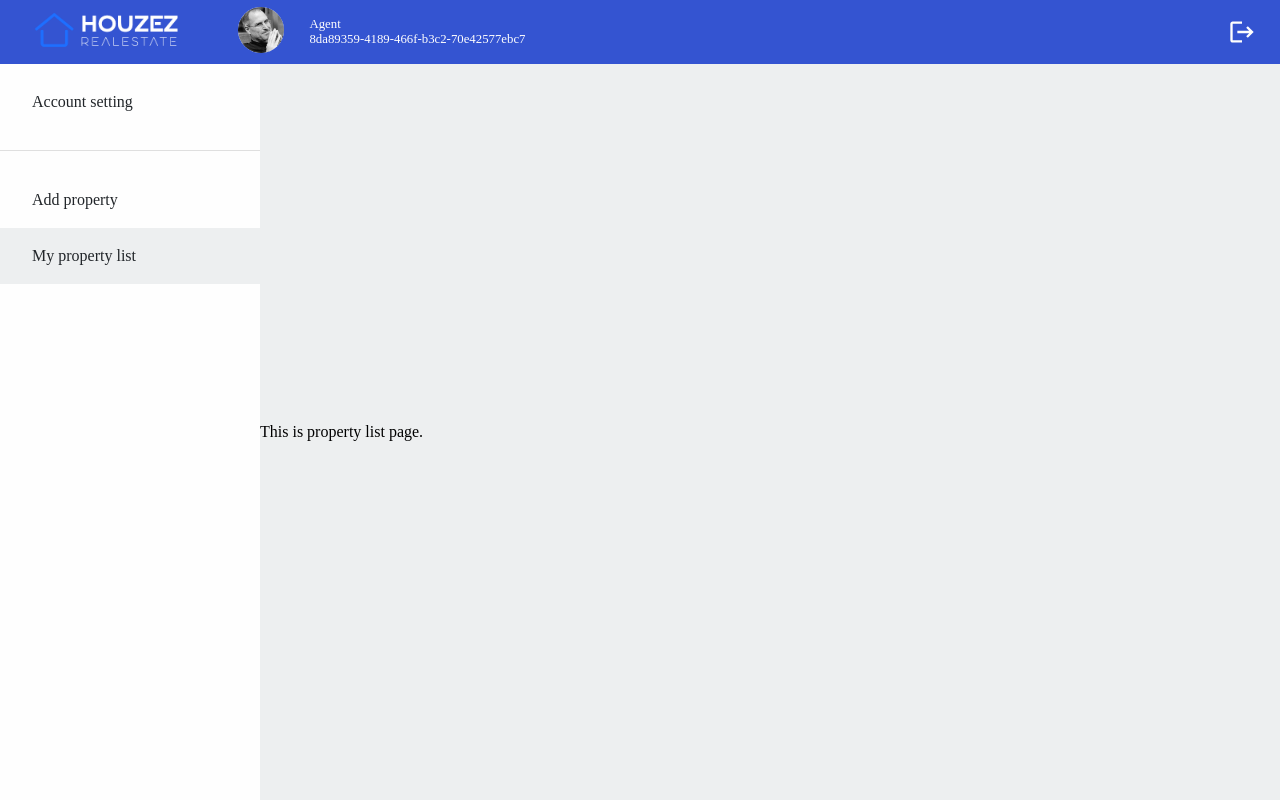
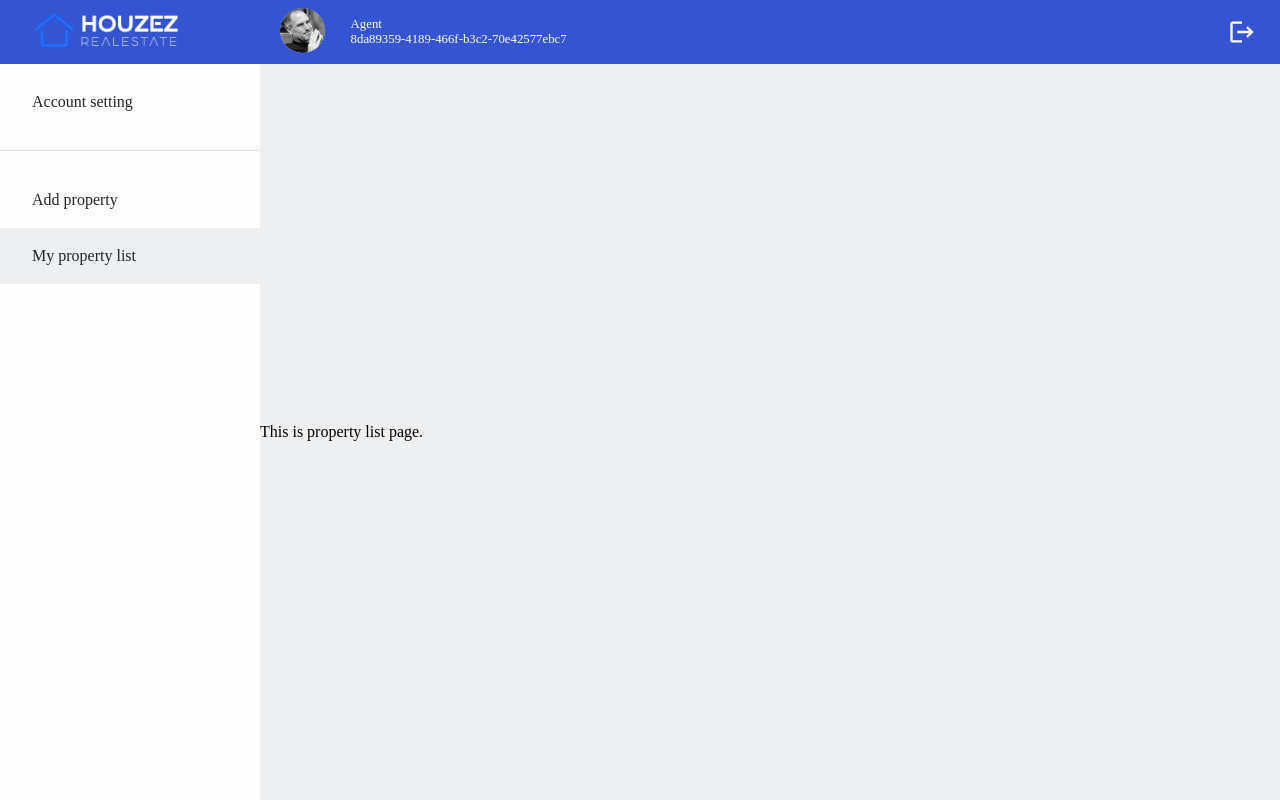
Before and after one commit to HouzezProject/houzez-app, a Next.js app: page /agent-management/property-list in a window 1280 px wide. Built offline with nearby package versions, Linux system fonts and the light colour scheme.

Commit message:
HZ 0303 Fix the size of avatar

```diff
--- a/src/components/AgentManagement/ManagementHeader.tsx
+++ b/src/components/AgentManagement/ManagementHeader.tsx
@@ -23,13 +23,14 @@ const ManagementHeaderContainer = styled(Box)({
 });
 
 const ManagementHeaderBoxLogo = styled(Box)({
-  width: "260px",
+  minWidth: "280px",
   paddingLeft: "2%",
   justifyContent: "center"
 });
 
 const ManagementHeaderBoxAvatar = styled(Box)({
-  width: "50px",
+  minWidth: "45px",
+  maxWidth: "45px",
   justifyContent: "center"
 });
 
@@ -51,8 +52,6 @@ const ManagementHeaderButton = styled(IconButton)({
 });
 
 const Avatar = styled(Image)({
-  width: "50px",
-  height: "50px",
   borderRadius: "50%"
 });
 
```
